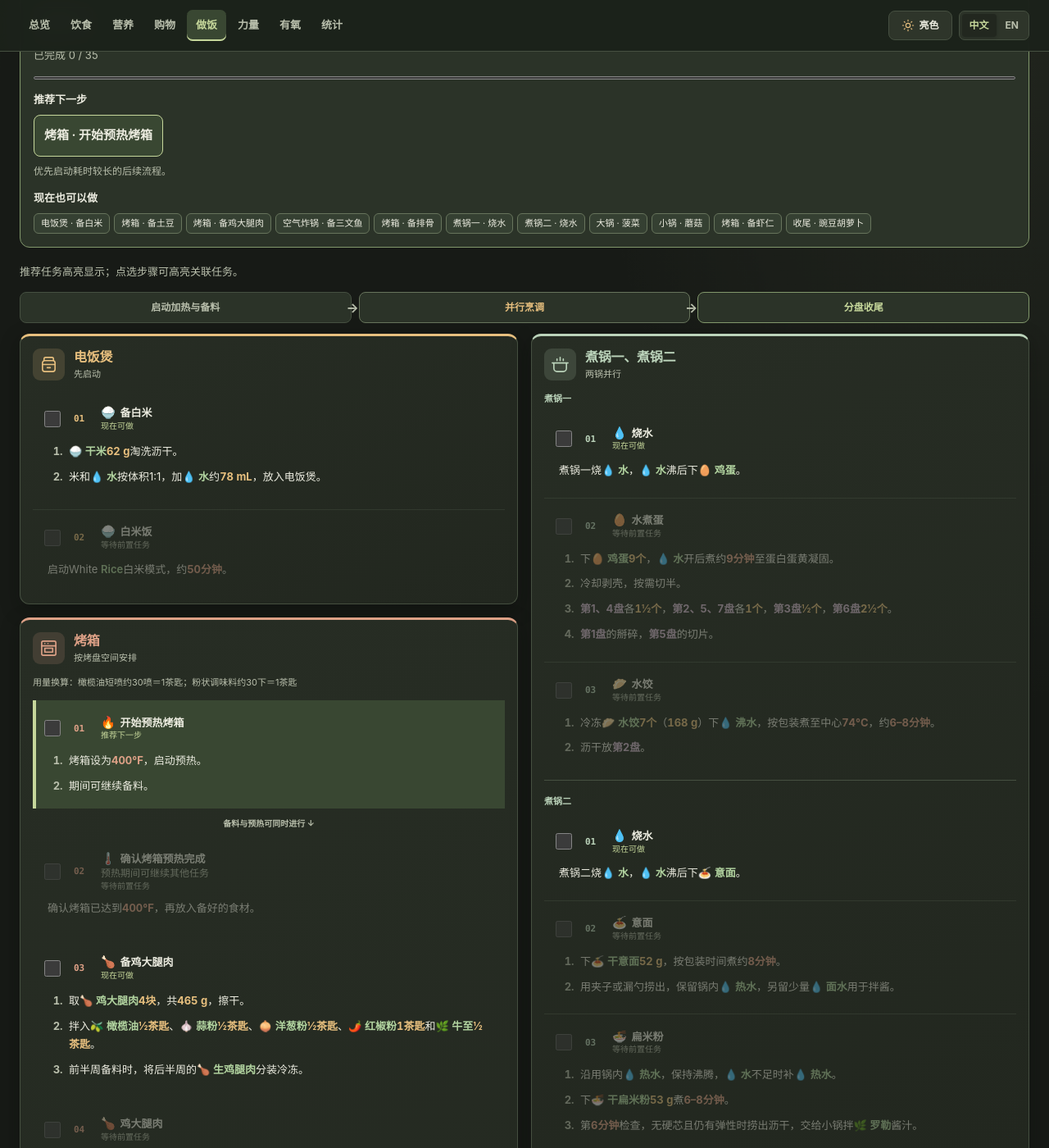
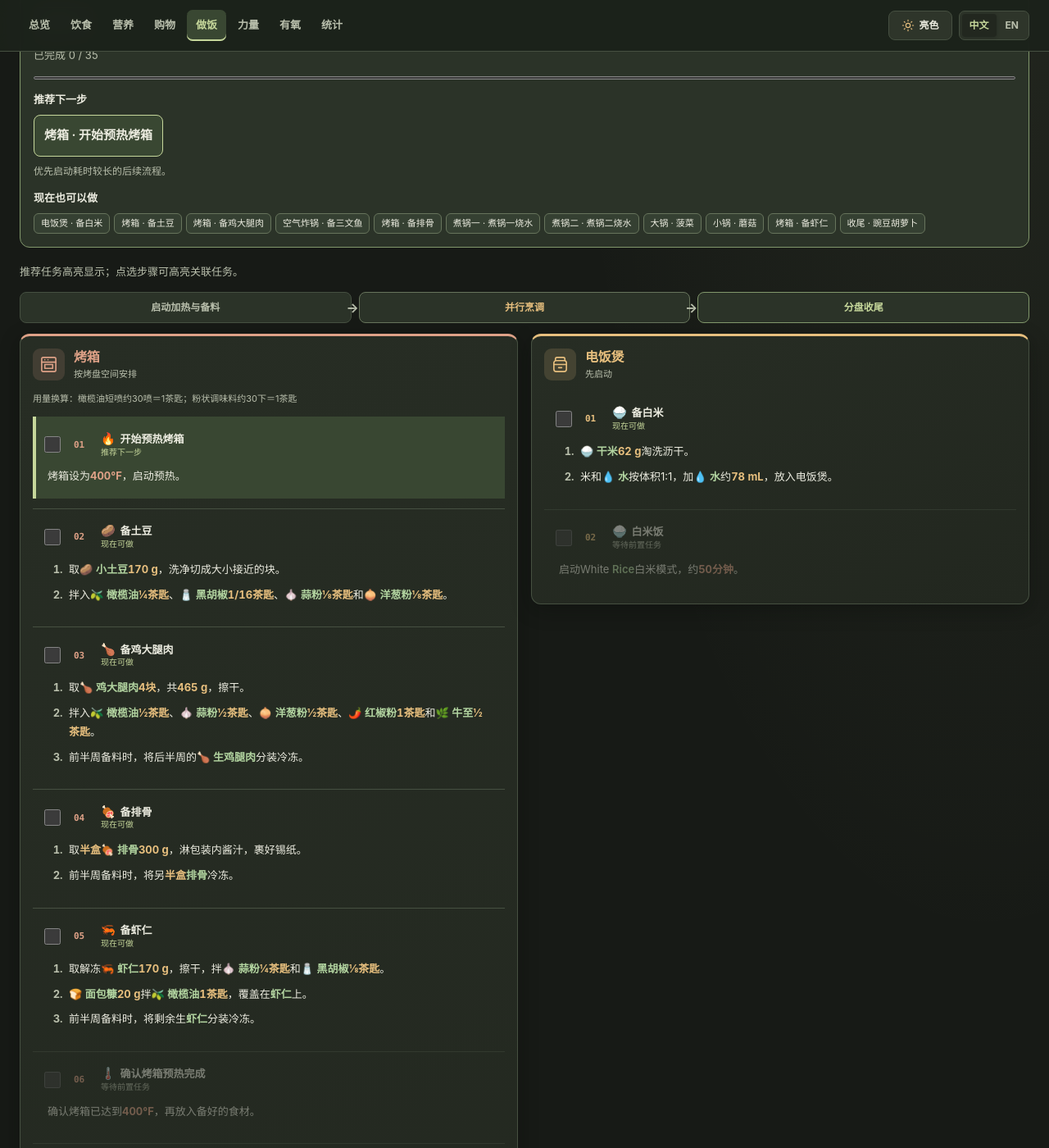
Before and after one commit to yunhaixiang/fitness, a Jekyll site: the page built from cooking.md, in a window 1280 px wide and 1400 px high, scrolled down 236 px. Shown: the whole window at 82% size. Built offline with Jekyll 4.4.1, drawn with Linux system fonts in a browser that asks for light colours; some of the changed text lies outside the part shown.

Commit message:
Order cooking tasks by startup priority and simplify preheat instructions

```diff
--- a/assets/cooking-flow.js
+++ b/assets/cooking-flow.js
@@ -19,36 +19,36 @@
   const svg = (name) => `<svg viewBox="0 0 24 24" fill="none" stroke="currentColor" stroke-width="1.7" stroke-linecap="round" stroke-linejoin="round" aria-hidden="true">${icons[name]}</svg>`;
 
   const nodes = [
+    {"id": "oven-heat-start", "label": ["开始预热烤箱", "Start Preheating Oven"], "note": ["", ""], "group": "oven", "before": [], "link": "#cook-oven-heat-start", "minutes": 1, "instant": true},
+    {"id": "prep-potato", "label": ["备土豆", "Prepare Potatoes"], "note": ["", ""], "group": "prep", "before": [], "link": "#cook-prep-potato", "minutes": 3, "displayGroup": "oven"},
+    {"id": "prep-chicken", "label": ["备鸡大腿肉", "Prepare Chicken Thighs"], "note": ["", ""], "group": "prep", "before": [], "link": "#cook-prep-chicken", "minutes": 3, "displayGroup": "oven"},
+    {"id": "prep-ribs", "label": ["备排骨", "Prepare Ribs"], "note": ["", ""], "group": "prep", "before": [], "link": "#cook-prep-ribs", "minutes": 3, "displayGroup": "oven"},
+    {"id": "prep-shrimp", "label": ["备虾仁", "Prepare Shrimp"], "note": ["", ""], "group": "prep", "before": [], "link": "#cook-prep-shrimp", "minutes": 3, "displayGroup": "oven"},
+    {"id": "oven-heat", "label": ["确认烤箱预热完成", "Confirm Oven Is Preheated"], "note": ["", ""], "group": "oven", "before": ["oven-heat-start"], "link": "#cook-oven-heat", "minutes": 15, "confirmation": true},
+    {"id": "potato", "label": ["土豆块", "Potato Wedges"], "note": ["", ""], "group": "oven", "before": ["oven-heat", "prep-potato"], "link": "#cook-potato", "minutes": 40},
+    {"id": "chicken", "label": ["鸡大腿肉", "Chicken Thighs"], "note": ["", ""], "group": "oven", "before": ["oven-heat", "prep-chicken"], "link": "#cook-chicken", "minutes": 27},
+    {"id": "ribs", "label": ["BBQ排骨", "BBQ Ribs"], "note": ["", ""], "group": "oven", "before": ["oven-heat", "prep-ribs"], "link": "#cook-ribs", "minutes": 20},
+    {"id": "meatballs", "label": ["牛肉丸", "Beef Meatballs"], "note": ["", ""], "group": "oven", "before": ["oven-heat"], "link": "#cook-meatballs", "minutes": 20},
+    {"id": "shrimp", "label": ["面包糠烤虾", "Panko-Baked Shrimp"], "note": ["", ""], "group": "oven", "before": ["oven-heat", "prep-shrimp"], "link": "#cook-shrimp", "minutes": 12},
     {"id": "prep-rice", "label": ["备白米", "Prepare Rice"], "note": ["", ""], "group": "prep", "before": [], "link": "#cook-prep-rice", "minutes": 3, "displayGroup": "rice"},
     {"id": "rice", "label": ["白米饭", "White Rice"], "note": ["", ""], "group": "rice", "before": ["prep-rice"], "link": "#cook-rice", "minutes": 50},
-    {"id": "oven-heat-start", "label": ["开始预热烤箱", "Start Preheating Oven"], "note": ["", ""], "group": "oven", "before": [], "link": "#cook-oven-heat-start", "minutes": 1, "instant": true},
-    {"id": "oven-heat", "label": ["确认烤箱预热完成", "Confirm Oven Is Preheated"], "note": ["预热期间可继续其他任务", "Continue Other Tasks While Heating"], "group": "oven", "before": ["oven-heat-start"], "link": "#cook-oven-heat", "minutes": 15, "confirmation": true},
-    {"id": "prep-chicken", "label": ["备鸡大腿肉", "Prepare Chicken Thighs"], "note": ["", ""], "group": "prep", "before": [], "link": "#cook-prep-chicken", "minutes": 3, "displayGroup": "oven"},
-    {"id": "chicken", "label": ["鸡大腿肉", "Chicken Thighs"], "note": ["", ""], "group": "oven", "before": ["oven-heat", "prep-chicken"], "link": "#cook-chicken", "minutes": 27},
-    {"id": "prep-potato", "label": ["备土豆", "Prepare Potatoes"], "note": ["", ""], "group": "prep", "before": [], "link": "#cook-prep-potato", "minutes": 3, "displayGroup": "oven"},
-    {"id": "potato", "label": ["土豆块", "Potato Wedges"], "note": ["", ""], "group": "oven", "before": ["oven-heat", "prep-potato"], "link": "#cook-potato", "minutes": 40},
-    {"id": "prep-ribs", "label": ["备排骨", "Prepare Ribs"], "note": ["", ""], "group": "prep", "before": [], "link": "#cook-prep-ribs", "minutes": 3, "displayGroup": "oven"},
-    {"id": "ribs", "label": ["BBQ排骨", "BBQ Ribs"], "note": ["", ""], "group": "oven", "before": ["oven-heat", "prep-ribs"], "link": "#cook-ribs", "minutes": 20},
-    {"id": "meatballs", "label": ["牛肉丸", "Beef Meatballs"], "note": ["", ""], "group": "oven", "before": ["oven-heat"], "link": "#cook-meatballs", "minutes": 20},
-    {"id": "prep-shrimp", "label": ["备虾仁", "Prepare Shrimp"], "note": ["", ""], "group": "prep", "before": [], "link": "#cook-prep-shrimp", "minutes": 3, "displayGroup": "oven"},
-    {"id": "shrimp", "label": ["面包糠烤虾", "Panko-Baked Shrimp"], "note": ["", ""], "group": "oven", "before": ["oven-heat", "prep-shrimp"], "link": "#cook-shrimp", "minutes": 12},
+    {"id": "egg-water", "label": ["煮锅一烧水", "Boil Water in Pot 1"], "note": ["", ""], "group": "pots", "before": [], "link": "#cook-egg-water", "manual": true, "resource": "pot-1", "minutes": 1},
+    {"id": "pasta-water", "label": ["煮锅二烧水", "Boil Water in Pot 2"], "note": ["", ""], "group": "pots", "before": [], "link": "#cook-pasta-water", "manual": true, "resource": "pot-2", "minutes": 1},
+    {"id": "eggs", "label": ["水煮蛋", "Boiled Eggs"], "note": ["", ""], "group": "pots", "before": ["egg-water"], "link": "#cook-eggs", "resource": "pot-1", "minutes": 9},
+    {"id": "pasta", "label": ["意面", "Spaghetti"], "note": ["", ""], "group": "pots", "before": ["pasta-water"], "link": "#cook-pasta", "resource": "pot-2", "minutes": 8},
+    {"id": "noodles", "label": ["扁米粉", "Rice Noodles"], "note": ["", ""], "group": "pots", "before": ["pasta"], "link": "#cook-noodles", "resource": "pot-2", "minutes": 6},
+    {"id": "dumplings", "label": ["水饺", "Boiled Dumplings"], "note": ["", ""], "group": "pots", "before": ["eggs"], "link": "#cook-dumplings", "resource": "pot-1", "minutes": 8},
     {"id": "prep-salmon", "label": ["备三文鱼", "Prepare Salmon"], "note": ["", ""], "group": "prep", "before": [], "link": "#cook-prep-salmon", "minutes": 3, "displayGroup": "air"},
     {"id": "air-heat-start", "label": ["开始预热空气炸锅", "Start Preheating Air Fryer"], "note": ["", ""], "group": "air", "before": ["prep-salmon"], "link": "#cook-air-heat-start", "minutes": 1, "instant": true},
     {"id": "air-heat", "label": ["确认空气炸锅预热完成", "Confirm Air Fryer Is Preheated"], "note": ["预热期间可继续其他任务", "Continue Other Tasks While Heating"], "group": "air", "before": ["air-heat-start"], "link": "#cook-air-heat", "minutes": 4, "confirmation": true},
     {"id": "salmon", "label": ["三文鱼", "Salmon"], "note": ["", ""], "group": "air", "before": ["air-heat", "prep-salmon"], "link": "#cook-salmon", "minutes": 8},
     {"id": "haddock", "label": ["裹粉黑线鳕", "Breaded Haddock"], "note": ["", ""], "group": "air", "before": ["salmon"], "link": "#cook-haddock", "minutes": 20},
-    {"id": "egg-water", "label": ["烧水", "Boil Water"], "note": ["", ""], "group": "pots", "before": [], "link": "#cook-egg-water", "manual": true, "resource": "pot-1", "minutes": 1},
-    {"id": "eggs", "label": ["水煮蛋", "Boiled Eggs"], "note": ["", ""], "group": "pots", "before": ["egg-water"], "link": "#cook-eggs", "resource": "pot-1", "minutes": 9},
-    {"id": "dumplings", "label": ["水饺", "Boiled Dumplings"], "note": ["", ""], "group": "pots", "before": ["eggs"], "link": "#cook-dumplings", "resource": "pot-1", "minutes": 8},
-    {"id": "pasta-water", "label": ["烧水", "Boil Water"], "note": ["", ""], "group": "pots", "before": [], "link": "#cook-pasta-water", "manual": true, "resource": "pot-2", "minutes": 1},
-    {"id": "pasta", "label": ["意面", "Spaghetti"], "note": ["", ""], "group": "pots", "before": ["pasta-water"], "link": "#cook-pasta", "resource": "pot-2", "minutes": 8},
-    {"id": "noodles", "label": ["扁米粉", "Rice Noodles"], "note": ["", ""], "group": "pots", "before": ["pasta"], "link": "#cook-noodles", "resource": "pot-2", "minutes": 6},
+    {"id": "spinach", "label": ["菠菜", "Spinach"], "note": ["", ""], "group": "large-wok", "before": [], "link": "#cook-spinach", "minutes": 5},
+    {"id": "ground", "label": ["鸡肉末、西葫芦", "Ground Chicken and Zucchini"], "note": ["", ""], "group": "large-wok", "before": ["spinach"], "link": "#cook-ground", "minutes": 10},
+    {"id": "tomato", "label": ["拌番茄意面", "Finish Tomato Spaghetti"], "note": ["", ""], "group": "large-wok", "before": ["ground", "pasta"], "link": "#cook-tomato", "minutes": 4},
     {"id": "mushroom", "label": ["蘑菇", "Mushrooms"], "note": ["", ""], "group": "small-wok", "before": [], "link": "#cook-mushroom", "minutes": 7},
     {"id": "curry", "label": ["咖喱酱", "Curry Sauce"], "note": ["", ""], "group": "small-wok", "before": ["mushroom"], "link": "#cook-curry", "minutes": 6},
     {"id": "season-noodles", "label": ["罗勒酱香米粉", "Basil Rice Noodles"], "note": ["", ""], "group": "small-wok", "before": ["curry", "noodles"], "link": "#cook-season-noodles", "minutes": 3},
-    {"id": "spinach", "label": ["菠菜", "Spinach"], "note": ["", ""], "group": "large-wok", "before": [], "link": "#cook-spinach", "minutes": 5},
-    {"id": "ground", "label": ["鸡肉末、西葫芦", "Ground Chicken and Zucchini"], "note": ["", ""], "group": "large-wok", "before": ["spinach"], "link": "#cook-ground", "minutes": 10},
-    {"id": "tomato", "label": ["拌番茄意面", "Finish Tomato Spaghetti"], "note": ["", ""], "group": "large-wok", "before": ["ground", "pasta"], "link": "#cook-tomato", "minutes": 4},
     {"id": "peas-carrots", "label": ["豌豆胡萝卜", "Peas and Carrots"], "note": ["", ""], "group": "finish", "before": [], "link": "#cook-peas-carrots", "minutes": 3},
     {"id": "wrap", "label": ["卷饼", "Wrap"], "note": ["", ""], "group": "finish", "before": ["chicken", "eggs"], "link": "#cook-wrap", "minutes": 4},
     {"id": "sandwich", "label": ["三明治", "Sandwich"], "note": ["", ""], "group": "finish", "before": ["chicken", "eggs", "wrap"], "link": "#cook-sandwich", "minutes": 4},
@@ -71,16 +71,16 @@
     'peas-carrots': '🫛🥕', wrap: '🌯', sandwich: '🥪', refrigerate: '🧊', clean: '🧼'
   };
   const groups = [
+    {"id": "oven", "icon": "oven", "title": ["烤箱", "Oven"], "hint": ["按烤盘空间安排", "Schedule According to Tray Space"]},
     {"id": "rice", "icon": "rice", "title": ["电饭煲", "Rice Cooker"], "hint": ["先启动", "Start Early"]},
-    {"id": "oven", "icon": "oven", "title": ["烤箱", "Oven"], "hint": ["按烤盘空间安排", "Schedule According to Tray Space"]},
+    {"id": "pots", "icon": "pot", "title": ["煮锅一、煮锅二", "Pots 1 and 2"], "hint": ["两锅并行", "Two Parallel Pots"]},
     {"id": "air", "icon": "air", "title": ["空气炸锅", "Air Fryer"], "hint": ["三文鱼备好再预热", "Prepare Salmon Before Preheating"]},
-    {"id": "pots", "icon": "pot", "title": ["煮锅一、煮锅二", "Pots 1 and 2"], "hint": ["两锅并行", "Two Parallel Pots"]},
+    {"id": "large-wok", "icon": "wok", "title": ["大锅", "Wok"], "hint": ["菠菜 → 鸡肉意面", "Spinach → Chicken Pasta"]},
     {"id": "small-wok", "icon": "pot", "title": ["小锅", "Saucepan"], "hint": ["蘑菇 → 咖喱酱 → 拌米粉", "Mushrooms → Curry Sauce → Noodles"]},
-    {"id": "large-wok", "icon": "wok", "title": ["大锅", "Wok"], "hint": ["菠菜 → 鸡肉意面", "Spinach → Chicken Pasta"]},
     {"id": "finish", "icon": "finish", "title": ["收尾", "Finish"], "hint": ["备好配菜与餐点、入冰箱、清洗", "Assemble Meals, Refrigerate and Clean"]}
   ];
 
-  const instructionSections = [["rice", "rice", ["prep-rice", "rice"]], ["oven", "oven", ["oven-heat-start", "oven-heat", "prep-chicken", "chicken", "prep-potato", "potato", "prep-ribs", "ribs", "meatballs", "prep-shrimp", "shrimp"]], ["air-fryer", "air", ["prep-salmon", "air-heat-start", "air-heat", "salmon", "haddock"]], ["pot-one", "pots", ["egg-water", "eggs", "dumplings"]], ["pot-two", "pots", ["pasta-water", "pasta", "noodles"]], ["small-wok", "small-wok", ["mushroom", "curry", "season-noodles"]], ["large-wok", "large-wok", ["spinach", "ground", "tomato"]], ["finish", "finish", ["peas-carrots", "wrap", "sandwich", "refrigerate", "clean"]]];
+  const instructionSections = [["rice", "rice", ["prep-rice", "rice"]], ["oven", "oven", ["oven-heat-start", "prep-potato", "prep-chicken", "prep-ribs", "prep-shrimp", "oven-heat", "potato", "chicken", "ribs", "meatballs", "shrimp"]], ["air-fryer", "air", ["prep-salmon", "air-heat-start", "air-heat", "salmon", "haddock"]], ["pot-one", "pots", ["egg-water", "eggs", "dumplings"]], ["pot-two", "pots", ["pasta-water", "pasta", "noodles"]], ["small-wok", "small-wok", ["mushroom", "curry", "season-noodles"]], ["large-wok", "large-wok", ["spinach", "ground", "tomato"]], ["finish", "finish", ["peas-carrots", "wrap", "sandwich", "refrigerate", "clean"]]];
   const instructions = new Map(), seasoningNotes = new Map();
   const mergedSections = [];
   for (const [headingId, group, steps] of instructionSections) {
@@ -198,26 +198,7 @@
       return row;
     };
     const list = create('div', 'cooking-flow-steps');
-    if (group.id === 'oven') {
-      const choices = create('div', 'cooking-flow-branches cooking-flow-branches-three');
-      members.slice(1).forEach((node, index) => choices.append(step(node, index + 1)));
-      list.append(step(members[0], 0), create('span', 'cooking-flow-branch-label', t('备料与预热可同时进行 ↓', 'Prepare Ingredients While Preheating ↓')), choices);
-    } else if (group.id === 'pots') {
-      const branches = create('div', 'cooking-flow-branches cooking-flow-branches-two');
-      for (const [index, potNodes] of [members.filter(node => node.resource === "pot-1"), members.filter(node => (node.displayPot || node.resource) === "pot-2")].entries()) {
-        const branch = create('div', 'cooking-flow-pot-branch');
-        branch.append(create('span', 'cooking-flow-pot-label', t(`煮锅${index ? '二' : '一'}`, `Pot ${index + 1}`)));
-        potNodes.forEach((node, stepIndex) => branch.append(step(node, stepIndex)));
-        branches.append(branch);
-      }
-      list.append(branches);
-    } else if (group.id === 'prep') {
-      const choices = create('div', 'cooking-flow-branches cooking-flow-branches-two');
-      members.forEach((node, index) => choices.append(step(node, index)));
-      list.append(choices);
-    } else {
-      members.forEach((node, index) => list.append(step(node, index)));
-    }
+    members.forEach((node, index) => list.append(step(node, index)));
     card.append(head);
     if (seasoningNotes.has(group.id)) card.append(create('p', 'cooking-flow-seasoning-note', seasoningNotes.get(group.id)));
     card.append(list);
--- a/assets/cooking-progress.js
+++ b/assets/cooking-progress.js
@@ -134,7 +134,7 @@
       suggestion.append(create('strong', '', t('推荐下一步', 'Recommended Next')), action(view.available[0], true));
       const next = view.available[0];
       const reason = ['salmon','haddock','eggs','pasta','dumplings','noodles'].includes(next.id) ? t('加热已就绪，优先接着烹调。', 'The appliance is ready; continue cooking promptly.') : t('优先启动耗时较长的后续流程。', 'Start the longer remaining chain first.');
-      suggestion.append(create('span', 'cooking-progress-reason', next.confirmation ? t('达到预热温度后再确认；等待期间可继续其他任务。', 'Confirm once preheated; continue other tasks while waiting.') : reason));
+      suggestion.append(create('span', 'cooking-progress-reason', next.confirmation ? t('达到预热温度后再确认。', 'Confirm once the target temperature is reached.') : reason));
       const others = view.available.slice(1);
       if (others.length) { readyList.append(create('strong', '', t('现在也可以做', 'Also Ready'))); const list = create('div', 'cooking-flow-chip-list'); others.forEach(n => list.append(action(n, false))); readyList.append(list); }
     } else suggestion.append(create('strong', '', done.size === view.total ? t('本次做饭已全部完成', 'This Batch Is Complete') : t('勾选已完成的前置任务，解锁下一步。', 'Check off completed prerequisites to unlock the next steps.')));
--- a/assets/site.css
+++ b/assets/site.css
@@ -429,8 +429,8 @@
 .cooking-flow-chip{padding:4px 8px;border:1px solid var(--line-strong);border-radius:6px;background:var(--chip);color:var(--text);font-size:11px;line-height:1.4}
 .cooking-flow-chip:hover,.cooking-flow-chip:focus-visible{border-color:var(--accent);background:var(--hover);outline:none}
 .cooking-flow-empty,.cooking-flow-join{color:var(--muted);font-size:11px}
-.cooking-flow-grid{display:block;columns:2;column-gap:16px}
-.cooking-flow-grid>.cooking-flow-card{display:inline-block;vertical-align:top;width:100%;margin:0 0 16px;break-inside:avoid}
+.cooking-flow-grid{display:grid;grid-template-columns:repeat(2,minmax(0,1fr));gap:16px;align-items:start}
+.cooking-flow-grid>.cooking-flow-card{width:100%;margin:0}
 .cooking-flow-card{--thread-accent:var(--accent);--thread-tint:color-mix(in srgb,var(--thread-accent) 15%,var(--card));min-width:0;padding:15px;border:1px solid var(--line);border-top:3px solid var(--thread-accent);border-radius:10px;background:var(--card);transition:border-color .15s,box-shadow .15s}
 .cooking-flow-card-cold{--thread-accent:var(--cool);--thread-tint:color-mix(in srgb,var(--thread-accent) 15%,var(--card))}
 .cooking-flow-card-prep{--thread-accent:var(--gold);--thread-tint:color-mix(in srgb,var(--thread-accent) 15%,var(--card));grid-column:1/-1}
@@ -479,7 +479,7 @@
 .cooking-detail-title h3,.cooking-detail-title h4{margin:0!important;color:var(--thread-accent);font-size:15px!important;line-height:1.35}
 .cooking-detail-copy{margin:0!important;color:var(--text);line-height:1.65}
 .prose ol[hidden]{display:none!important}
-@media(max-width:980px){.cooking-flow-grid{columns:1}}
+@media(max-width:980px){.cooking-flow-grid{grid-template-columns:minmax(0,1fr)}}
 @media(max-width:780px){.cooking-flow-branches-three{grid-template-columns:repeat(2,minmax(0,1fr))}.cooking-flow-branches-three>.cooking-flow-step-row:last-child{grid-column:1/-1}}
 @media(max-width:720px){.cooking-flow-relations{grid-template-columns:minmax(0,1fr)}.cooking-flow-detail-top{align-items:flex-start}}
 @media(max-width:600px){.cooking-flow-branches-two,.cooking-flow-branches-three{grid-template-columns:minmax(0,1fr)}.cooking-flow-branches-three>.cooking-flow-step-row:last-child{grid-column:auto}}
--- a/cooking.md
+++ b/cooking.md
@@ -30,17 +30,17 @@
 <h2 id="oven" data-en="Oven">烤箱线程</h2>
 <p data-en="Measure Guide: About 30 Short Oil Sprays = 1 tsp; About 30 Shakes of Powder = 1 tsp">用量换算：橄榄油短喷约30喷＝1茶匙；粉状调味料约30下＝1茶匙</p>
 <ol>
+<li class="cooking-task-source"><p data-en="Set the oven to 400°F and start preheating.">烤箱设为400°F，启动预热。</p></li>
 <li class="cooking-task-source">
 <ol lang="zh-CN" class="cooking-source-zh">
-<li>烤箱设为400°F，启动预热。</li>
-<li>期间可继续备料。</li>
+<li>取🥔 小土豆170 g，洗净切成大小接近的块。</li>
+<li>拌入🫒 橄榄油¼茶匙、🧂 黑胡椒1/16茶匙、🧄 蒜粉⅛茶匙和🧅 洋葱粉⅛茶匙。</li>
 </ol>
 <ol lang="en" class="cooking-source-en" hidden>
-<li>Set the oven to 400°F and start preheating.</li>
-<li>Prepare ingredients while it heats.</li>
+<li>Wash 170 g little yellow 🥔 potatoes and cut into even pieces.</li>
+<li>Toss with ¼ tsp 🫒 olive oil, 1/16 tsp 🧂 black pepper, ⅛ tsp 🧄 garlic powder and ⅛ tsp 🧅 onion powder.</li>
 </ol>
 </li>
-<li class="cooking-task-source"><p data-en="Confirm the oven has reached 400°F before loading the prepared food.">确认烤箱已达到400°F，再放入备好的食材。</p></li>
 <li class="cooking-task-source">
 <ol lang="zh-CN" class="cooking-source-zh">
 <li>取🍗 鸡大腿肉4块，共465 g，擦干。</li>
@@ -55,26 +55,28 @@
 </li>
 <li class="cooking-task-source">
 <ol lang="zh-CN" class="cooking-source-zh">
-<li>400°F烤27分钟，中心达74°C。</li>
-<li>熟肉按3:3:2分给第1、5、3盘，相当于1½、1½、1块。</li>
-<li>卷饼与三明治的肉掰碎。</li>
+<li>取半盒🍖 排骨300 g，淋包装内酱汁，裹好锡纸。</li>
+<li>前半周备料时，将另半盒排骨冷冻。</li>
 </ol>
 <ol lang="en" class="cooking-source-en" hidden>
-<li>Roast at 400°F for 27 minutes, to 74°C in the centre.</li>
-<li>Divide the cooked meat 3:3:2 between meals 1, 5 and 3, equivalent to 1½, 1½ and 1 🍗 thigh.</li>
-<li>Shred the wrap and sandwich portions.</li>
+<li>Use half the box of 🍖 ribs, 300 g including bones and sauce.</li>
+<li>Add the packaged sauce and wrap in foil.</li>
+<li>Freeze the other half during the first cooking session.</li>
 </ol>
 </li>
 <li class="cooking-task-source">
 <ol lang="zh-CN" class="cooking-source-zh">
-<li>取🥔 小土豆170 g，洗净切成大小接近的块。</li>
-<li>拌入🫒 橄榄油¼茶匙、🧂 黑胡椒1/16茶匙、🧄 蒜粉⅛茶匙和🧅 洋葱粉⅛茶匙。</li>
+<li>取解冻🦐 虾仁170 g，擦干，拌🧄 蒜粉¼茶匙和🧂 黑胡椒⅛茶匙。</li>
+<li>🍞 面包糠20 g拌🫒 橄榄油1茶匙，覆盖在虾仁上。</li>
+<li>前半周备料时，将剩余生虾仁分装冷冻。</li>
 </ol>
 <ol lang="en" class="cooking-source-en" hidden>
-<li>Wash 170 g little yellow 🥔 potatoes and cut into even pieces.</li>
-<li>Toss with ¼ tsp 🫒 olive oil, 1/16 tsp 🧂 black pepper, ⅛ tsp 🧄 garlic powder and ⅛ tsp 🧅 onion powder.</li>
+<li>Pat 170 g thawed 🦐 shrimp dry and season with ¼ tsp 🧄 garlic powder and ⅛ tsp 🧂 black pepper.</li>
+<li>Mix 20 g 🍞 panko with 1 tsp 🫒 olive oil and spread over the shrimp.</li>
+<li>Freeze the remaining raw shrimp during the first cooking session.</li>
 </ol>
 </li>
+<li class="cooking-task-source"><p data-en="Confirm the oven has reached 400°F before loading the prepared food.">确认烤箱已达到400°F，再放入备好的食材。</p></li>
 <li class="cooking-task-source">
 <ol lang="zh-CN" class="cooking-source-zh">
 <li>400°F烤约35–40分钟至内部软、表面金黄，中途翻面。</li>
@@ -87,13 +89,14 @@
 </li>
 <li class="cooking-task-source">
 <ol lang="zh-CN" class="cooking-source-zh">
-<li>取半盒🍖 排骨300 g，淋包装内酱汁，裹好锡纸。</li>
-<li>前半周备料时，将另半盒排骨冷冻。</li>
+<li>400°F烤27分钟，中心达74°C。</li>
+<li>熟肉按3:3:2分给第1、5、3盘，相当于1½、1½、1块。</li>
+<li>卷饼与三明治的肉掰碎。</li>
 </ol>
 <ol lang="en" class="cooking-source-en" hidden>
-<li>Use half the box of 🍖 ribs, 300 g including bones and sauce.</li>
-<li>Add the packaged sauce and wrap in foil.</li>
-<li>Freeze the other half during the first cooking session.</li>
+<li>Roast at 400°F for 27 minutes, to 74°C in the centre.</li>
+<li>Divide the cooked meat 3:3:2 between meals 1, 5 and 3, equivalent to 1½, 1½ and 1 🍗 thigh.</li>
+<li>Shred the wrap and sandwich portions.</li>
 </ol>
 </li>
 <li class="cooking-task-source">
@@ -115,18 +118,6 @@
 <li>Place 3 frozen 🧆 meatballs (45.4 g) on a tray.</li>
 <li>Bake at 400°F for 15–20 minutes to a 74°C centre, following the pack if different.</li>
 <li>Place in meal 4.</li>
-</ol>
-</li>
-<li class="cooking-task-source">
-<ol lang="zh-CN" class="cooking-source-zh">
-<li>取解冻🦐 虾仁170 g，擦干，拌🧄 蒜粉¼茶匙和🧂 黑胡椒⅛茶匙。</li>
-<li>🍞 面包糠20 g拌🫒 橄榄油1茶匙，覆盖在虾仁上。</li>
-<li>前半周备料时，将剩余生虾仁分装冷冻。</li>
-</ol>
-<ol lang="en" class="cooking-source-en" hidden>
-<li>Pat 170 g thawed 🦐 shrimp dry and season with ¼ tsp 🧄 garlic powder and ⅛ tsp 🧂 black pepper.</li>
-<li>Mix 20 g 🍞 panko with 1 tsp 🫒 olive oil and spread over the shrimp.</li>
-<li>Freeze the remaining raw shrimp during the first cooking session.</li>
 </ol>
 </li>
 <li class="cooking-task-source">
```
